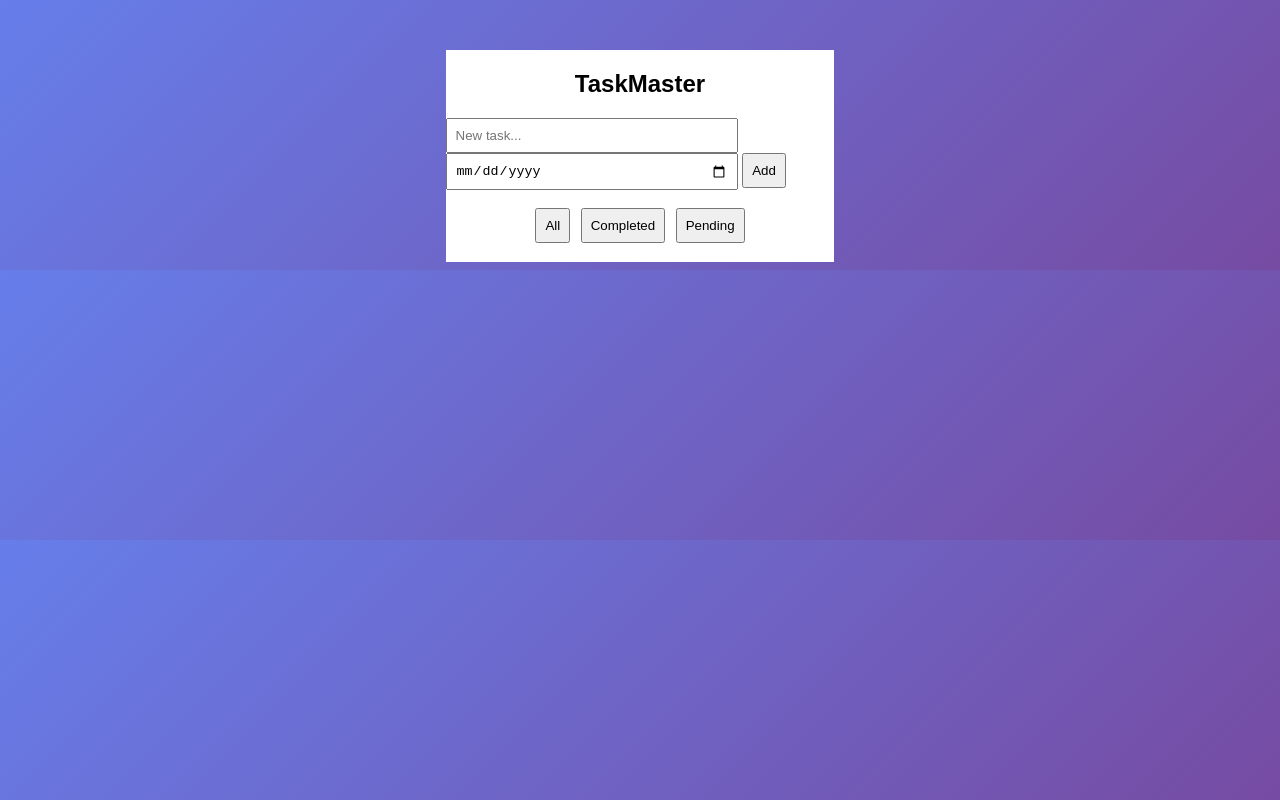
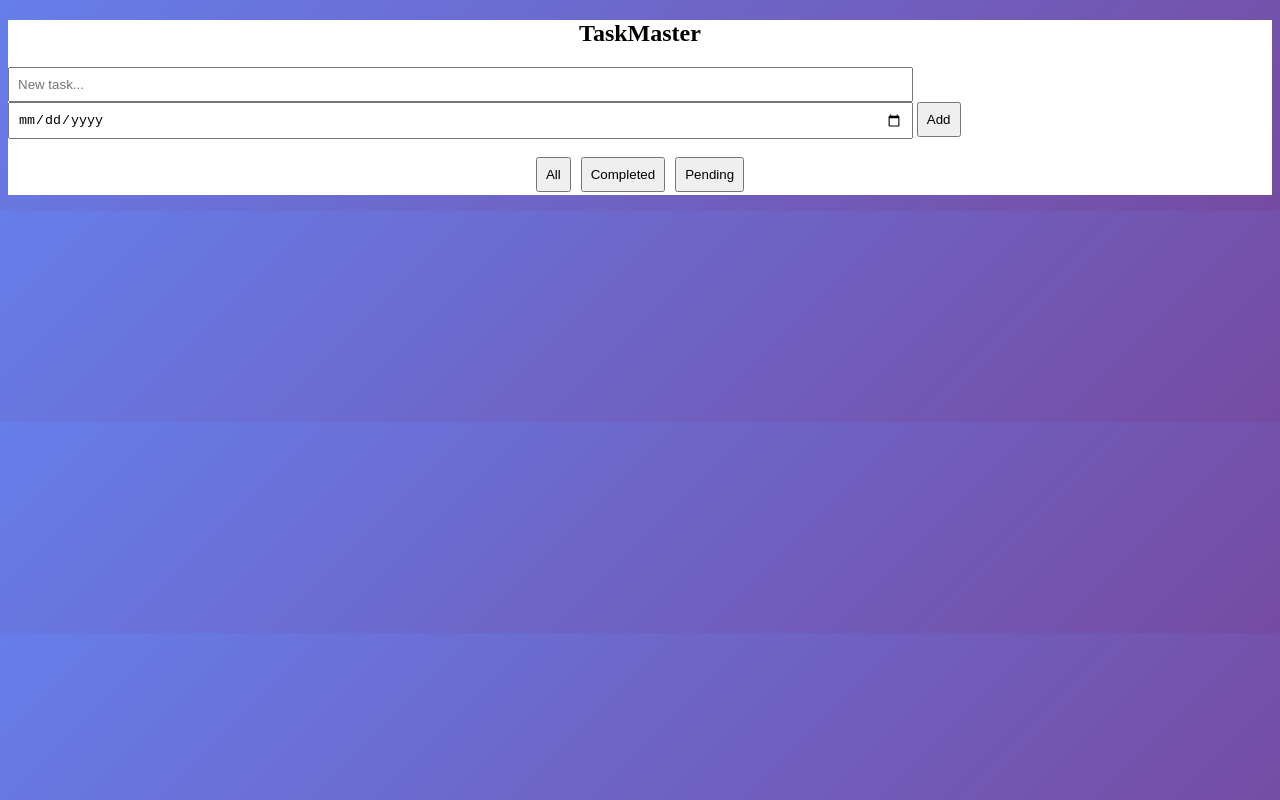
Before and after one commit to sur3sh-bot/task-manager, a website: page public/index.html in a window 1280 px wide. Drawn offline with Linux system fonts and the light colour scheme; no server answers.

Commit message:
Refactor CSS styles for improved layout and readability

```diff
--- a/public/index.html
+++ b/public/index.html
@@ -6,12 +6,9 @@
 
   <style>
     body {
-  font-family: Arial;
-  background: linear-gradient(135deg, #667eea, #764ba2);
-  display: flex;
-  justify-content: center;
-  margin-top: 50px;
-  color: white;
+    background: linear-gradient(135deg, #667eea, #764ba2);
+color: white;
+
 }
 
 .container {
```
